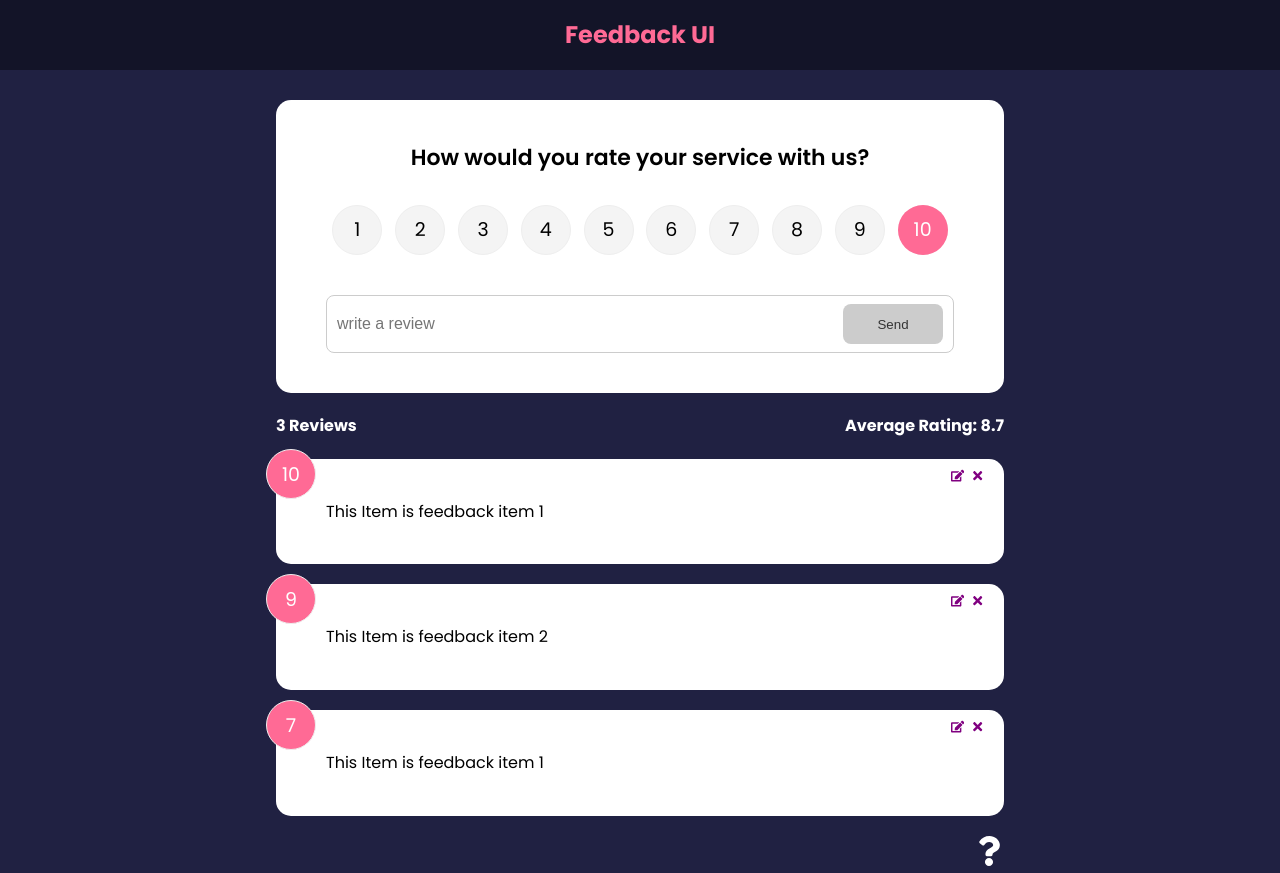
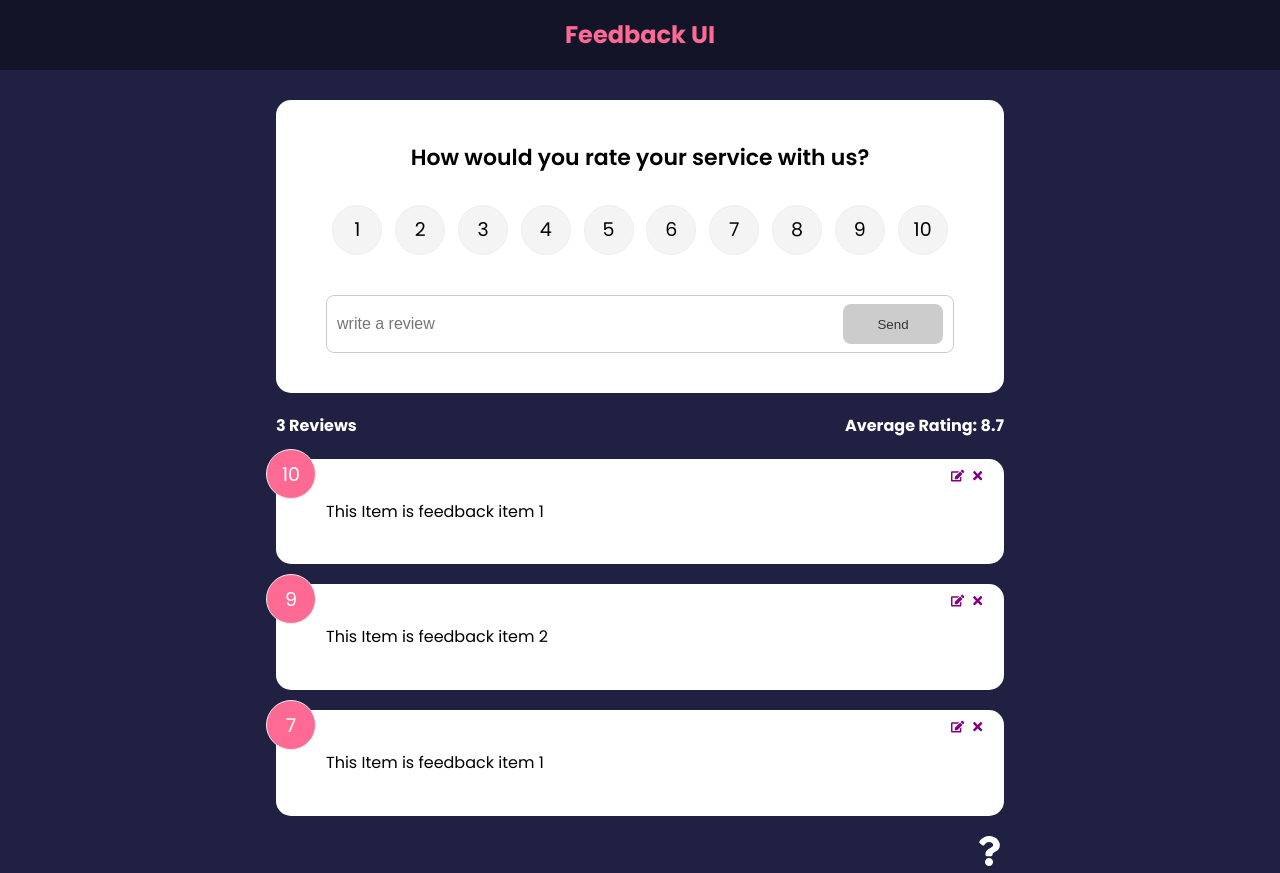
Before and after one commit to Webmekanic/Feedback-App, a React (Create React App) app: page / in a window 1280 px wide. Built offline with nearby package versions, Linux system fonts and the light colour scheme.

Commit message:
feat:: Add side effect using useEffect

```diff
--- a/src/components/feedbackForm.jsx
+++ b/src/components/feedbackForm.jsx
@@ -1,4 +1,4 @@
-import React, { useState, useContext } from "react"
+import React, { useState, useContext, useEffect } from "react"
 import RatingSelect from "./ratingSelect"
 import Button from "./shared/button"
 import Card from "./shared/card"
@@ -10,7 +10,15 @@
   const [btnDisabled, setBtnDisabled] = useState(true)
   const [message, setMessage] = useState("")
 
-  const { addFeedback } = useContext(FeedbackContext)
+  const { addFeedback, feedbackEdit } = useContext(FeedbackContext)
+
+  useEffect(() => {
+    if (feedbackEdit.edit === true) {
+      setBtnDisabled(false)
+      setText(feedbackEdit.item.text)
+      setRating(feedbackEdit.item.rating)
+    }
+  }, [feedbackEdit])
 
   const handleTextChange = (e) => {
     if (text === "") {
--- a/src/components/ratingSelect.jsx
+++ b/src/components/ratingSelect.jsx
@@ -1,7 +1,14 @@
-import React, { useState } from "react"
+import React, { useState, useContext, useEffect } from "react"
+import FeedbackContext from "../context/feedBackContext"
 
 function RatingSelect({ select }) {
   const [selected, setSelected] = useState(10)
+  const { feedbackEdit } = useContext(FeedbackContext)
+
+  useEffect(() => {
+    setSelected(feedbackEdit.item.rating)
+  }, [feedbackEdit])
+
   const handleChange = (e) => {
     setSelected(+e.currentTarget.value)
     select(+e.currentTarget.value)
--- a/src/context/feedBackContext.js
+++ b/src/context/feedBackContext.js
@@ -56,6 +56,7 @@
         deleteFeedback,
         addFeedback,
         editFeedback,
+        feedbackEdit,
       }}
     >
       {children}
```
